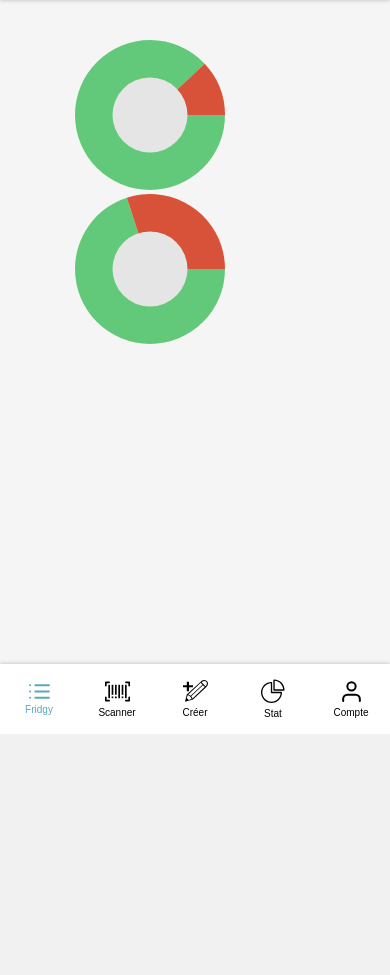
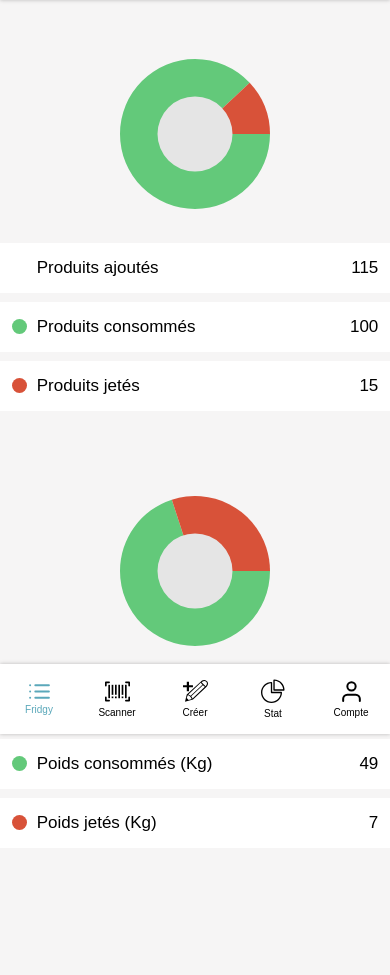
Before and after one commit to julien-wagentrutz/Fridgy, a PHP site: page /Pages/stats.html in a window 390 px wide. Shown: the part 110-1085 px from the top of the page. Before the commit the page ends 844 px from the top, so only its background shows below. Run offline with PHP 8.4, Linux system fonts and the light colour scheme; some libraries are stand-ins or nearby versions.

Commit message:
Stats page mobile responsive + cards

```diff
--- a/Pages/stats.html
+++ b/Pages/stats.html
@@ -43,8 +43,56 @@
             </div>
         </div>
         <main>
-            <canvas id="firstCanvas"></canvas>
-            <canvas id="secondCanvas"></canvas>
+            <section>
+                <div class="firstStatsContainer">
+                    <canvas id="firstCanvas"></canvas>
+                    <div class="cardStats">
+                        <div class="cardStatsFlexSubContainer">
+                            <div class="cardStatsWhiteDot"></div>
+                            <p>Produits ajoutés</p>
+                        </div>
+                        <div class="cardStatsNumber">115</div>
+                    </div>
+                    <div class="cardStats">
+                        <div class="cardStatsFlexSubContainer">
+                            <div class="cardStatsGreenDot"></div>
+                            <p>Produits consommés</p>
+                        </div>
+                        <div class="cardStatsNumber">100</div>
+                    </div>
+                    <div class="cardStats">
+                        <div class="cardStatsFlexSubContainer">
+                            <div class="cardStatsRedDot"></div>
+                            <p>Produits jetés</p>
+                        </div>
+                        <div class="cardStatsNumber">15</div>
+                    </div>
+                </div>
+                <div class="SecondStatsContainer">
+                    <canvas id="secondCanvas"></canvas>
+                    <div class="cardStats">
+                        <div class="cardStatsFlexSubContainer">
+                            <div class="cardStatsWhiteDot"></div>
+                            <p>Poids total (Kg)</p>
+                        </div>
+                        <div class="cardStatsNumber">56</div>
+                    </div>
+                    <div class="cardStats">
+                        <div class="cardStatsFlexSubContainer">
+                            <div class="cardStatsGreenDot"></div>
+                            <p>Poids consommés (Kg)</p>
+                        </div>
+                        <div class="cardStatsNumber">49</div>
+                    </div>
+                    <div class="cardStats">
+                        <div class="cardStatsFlexSubContainer">
+                            <div class="cardStatsRedDot"></div>
+                            <p>Poids jetés (Kg)</p>
+                        </div>
+                        <div class="cardStatsNumber">7</div>
+                    </div>
+                </div>
+            </section>
         </main>
         <script type="text/javascript" src="../Scripts/pieChart.js"></script>
         <script src="https://www.gstatic.com/firebasejs/7.5.2/firebase-app.js"></script>
--- a/Styles/account.css
+++ b/Styles/account.css
@@ -17,7 +17,6 @@
     margin-bottom: 1vh;
     background: white;
     padding-left: 2vh;
-
 }
 
 
--- a/Styles/stats.css
+++ b/Styles/stats.css
@@ -1,4 +1,75 @@
 main
 {
-    margin-top: 150px;
+    margin-top: 20vh;
+    margin-bottom: 15vh;
+    font-size: 17px;
 }
+
+.section{
+    position: relative;
+    width: 100%;
+    height: 100%;
+}
+
+.cardStats{
+    display: flex;
+    justify-content: space-between;
+    align-items: center;
+    height: 6vh;
+    margin-bottom: 1vh;
+    background: white;
+    padding-left: 3vw;
+    padding-right: 3vw;
+}
+
+.firstStatsContainer
+{
+    margin-bottom: 10vh;
+}
+
+.cardStatsWhiteDot
+{
+    border-radius: 50%;
+    background-color: white;
+    width: 15px;
+    height: 15px;
+    padding: 0;
+}
+
+.cardStatsGreenDot
+{
+    border-radius: 50%;
+    background-color: #63C97A;
+    width: 15px;
+    height: 15px;
+    padding: 0;
+}
+
+.cardStatsRedDot
+{
+    border-radius: 50%;
+    background-color: #D85239;
+    width: 15px;
+    height: 15px;
+    padding: 0;
+}
+
+.cardStatsFlexSubContainer
+{
+    display: flex;
+    align-items: center;
+    width: 60vw;
+}
+
+.cardStats p
+{
+    margin-left: 10px;
+}
+
+canvas
+{
+    display: block;
+    margin-bottom: 4vh;
+    margin-left: auto;
+    margin-right: auto;
+}
```
